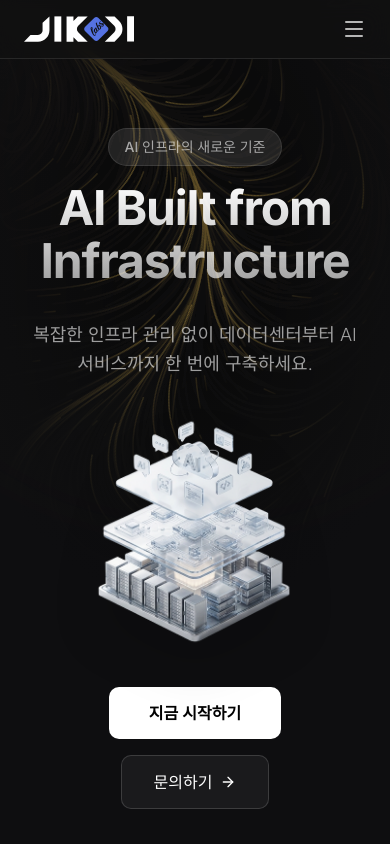
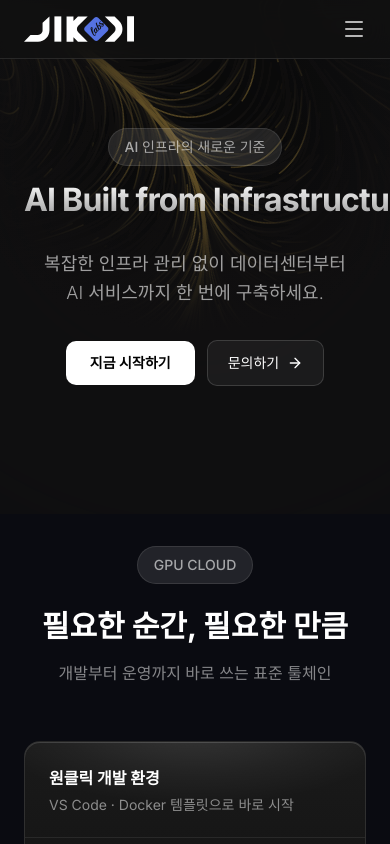
Before and after one commit to ha3l1m/jikji, a Next.js app: page / in a window 390 px wide. Shown: the top 844 px of the page. Built offline with nearby package versions, Linux system fonts and the light colour scheme.

Commit message:
fix: mobile hero - 32px title, 2-line description, row buttons, remove image

```diff
--- a/components/hero.tsx
+++ b/components/hero.tsx
@@ -4,7 +4,6 @@ import { useI18n } from './i18n-provider';
 import { motion } from 'motion/react';
 import NeuralBackground from './ui/flow-field-background';
 import Link from 'next/link';
-import Image from 'next/image';
 import { ArrowRight } from 'lucide-react';
 
 export function Hero() {
@@ -49,7 +48,7 @@ export function Hero() {
           initial={{ opacity: 0, y: 20 }}
           animate={{ opacity: 1, y: 0 }}
           transition={{ duration: 0.5, delay: 0.1 }}
-          className="text-5xl md:text-7xl lg:text-[80px] font-bold tracking-tight text-transparent bg-clip-text bg-gradient-to-b from-white to-white/60 mb-8 max-w-5xl mx-auto leading-[1.1]"
+          className="text-[32px] md:text-7xl lg:text-[80px] font-bold tracking-tight text-transparent bg-clip-text bg-gradient-to-b from-white to-white/60 mb-8 max-w-5xl mx-auto leading-[1.1] whitespace-nowrap md:whitespace-normal"
         >
           {t.hero.title}
         </motion.h1>
@@ -60,40 +59,28 @@ export function Hero() {
           transition={{ duration: 0.5, delay: 0.2 }}
           className="text-lg md:text-xl text-white/60 max-w-2xl mx-auto mb-8 leading-relaxed font-light"
         >
-          {t.hero.description}
+          <span className="md:hidden">
+            복잡한 인프라 관리 없이 데이터센터부터<br />AI 서비스까지 한 번에 구축하세요.
+          </span>
+          <span className="hidden md:inline">{t.hero.description}</span>
         </motion.p>
 
-        {/* Hero image */}
-        <motion.div
-          initial={{ opacity: 0, y: 30 }}
-          animate={{ opacity: 1, y: 0 }}
-          transition={{ duration: 0.7, delay: 0.3 }}
-          className="mb-10"
-        >
-          <Image
-            src="/ai.png"
-            alt="AI Infrastructure"
-            width={400}
-            height={400}
-            className="mx-auto w-52 md:w-64 lg:w-72 drop-shadow-2xl"
-          />
-        </motion.div>
 
         <motion.div
           initial={{ opacity: 0, y: 20 }}
           animate={{ opacity: 1, y: 0 }}
           transition={{ duration: 0.5, delay: 0.45 }}
-          className="mb-12 flex flex-col sm:flex-row items-center justify-center gap-4"
+          className="mb-12 flex flex-row items-center justify-center gap-3 md:gap-4"
         >
           <a
             href="mailto:business@jikji.ai"
-            className="inline-flex items-center justify-center px-10 py-3.5 rounded-[10px] bg-white hover:bg-white/90 text-black font-semibold text-base transition-colors"
+            className="inline-flex items-center justify-center px-6 py-3 md:px-10 md:py-3.5 rounded-[10px] bg-white hover:bg-white/90 text-black font-semibold text-sm md:text-base transition-colors"
           >
             {t.hero.cta_primary}
           </a>
           <Link
             href="/products"
-            className="inline-flex items-center gap-2 px-8 py-3.5 rounded-[10px] bg-white/5 hover:bg-white/10 border border-white/15 text-white font-medium text-base transition-colors"
+            className="inline-flex items-center gap-2 px-5 py-3 md:px-8 md:py-3.5 rounded-[10px] bg-white/5 hover:bg-white/10 border border-white/15 text-white font-medium text-sm md:text-base transition-colors"
           >
             {t.hero.cta_secondary}
             <ArrowRight className="w-4 h-4" />
```
